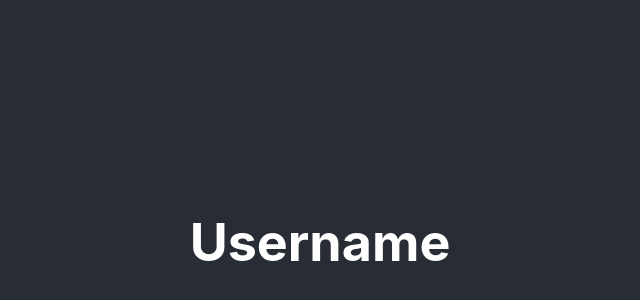
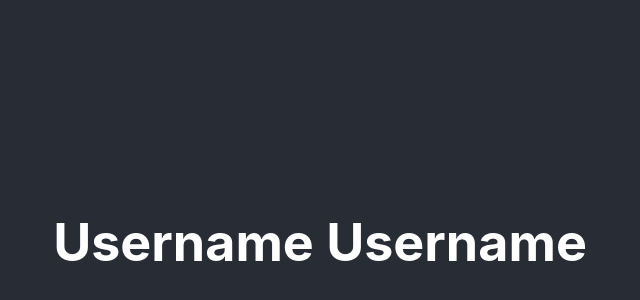
Before and after one commit to charlie83Gs/devos-training-completo, a React (Create React App) app: page / in a window 1280 px wide. Shown: the part 158-458 px from the top of the page, without its empty margins (320-960 px from the left). Built offline with nearby package versions, Linux system fonts and the light colour scheme.

Commit message:
test: scan test

```diff
--- a/src/App.js
+++ b/src/App.js
@@ -1,11 +1,10 @@
-import logo from "./logo.svg";
 import "./App.css";
 
 function App() {
   return (
     <div className="App">
       <header className="App-header">
-        <h1>Username </h1>
+        <h1>Username Username</h1>
       </header>
     </div>
   );
```
